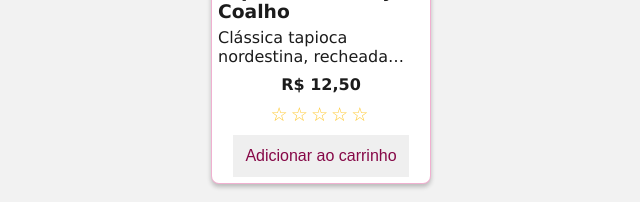
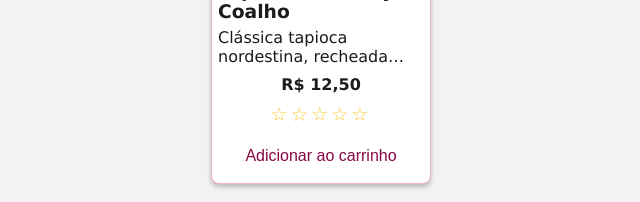
Before and after one commit to frassing/mini-loja-react, a React (Vite) app in the folder 02-css-modules/: page / in a window 1280 px wide. Shown: the part 800-1002 px from the top of the page, without its empty margins (319-959 px from the left). Built offline with nearby package versions, Linux system fonts and the light colour scheme.

Commit message:
fix: 02-css-modules NavBar showing behind products, button variant 'ghost' has a background color

```diff
--- a/02-css-modules/src/components/Button/Button.module.css
+++ b/02-css-modules/src/components/Button/Button.module.css
@@ -5,6 +5,7 @@
 	min-width: 80px;
 	cursor: pointer;
 	color: var(--accent-color-2);
+	background-color: transparent;
 }
 
 .btnSolid {
--- a/02-css-modules/src/components/NavBar/NavBar.module.css
+++ b/02-css-modules/src/components/NavBar/NavBar.module.css
@@ -2,6 +2,7 @@
 	position: sticky;
 	top: 0;
 	display: flex;
+	z-index: 1;
 	justify-content: space-between;
 	align-items: center;
 	flex-wrap: wrap;
```
